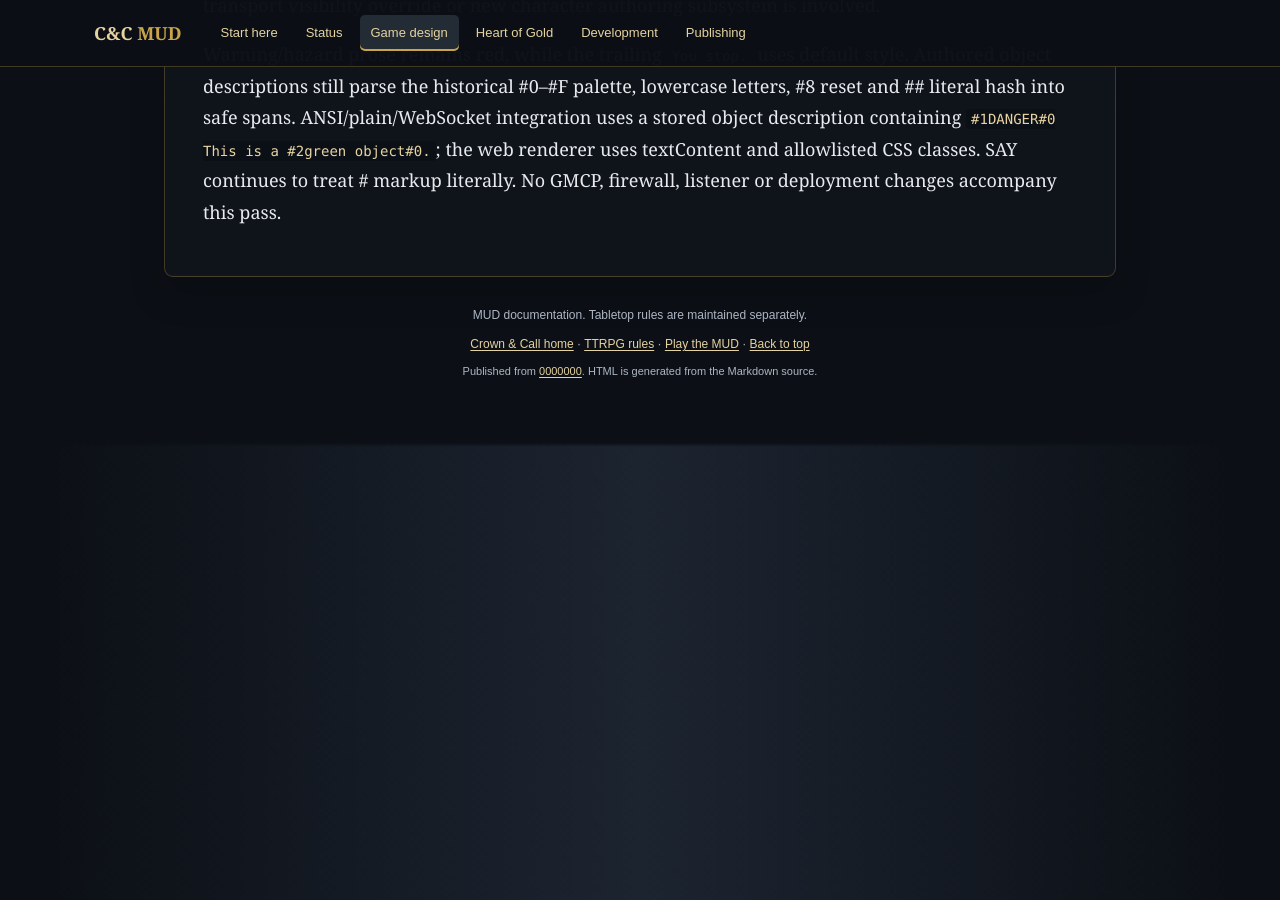
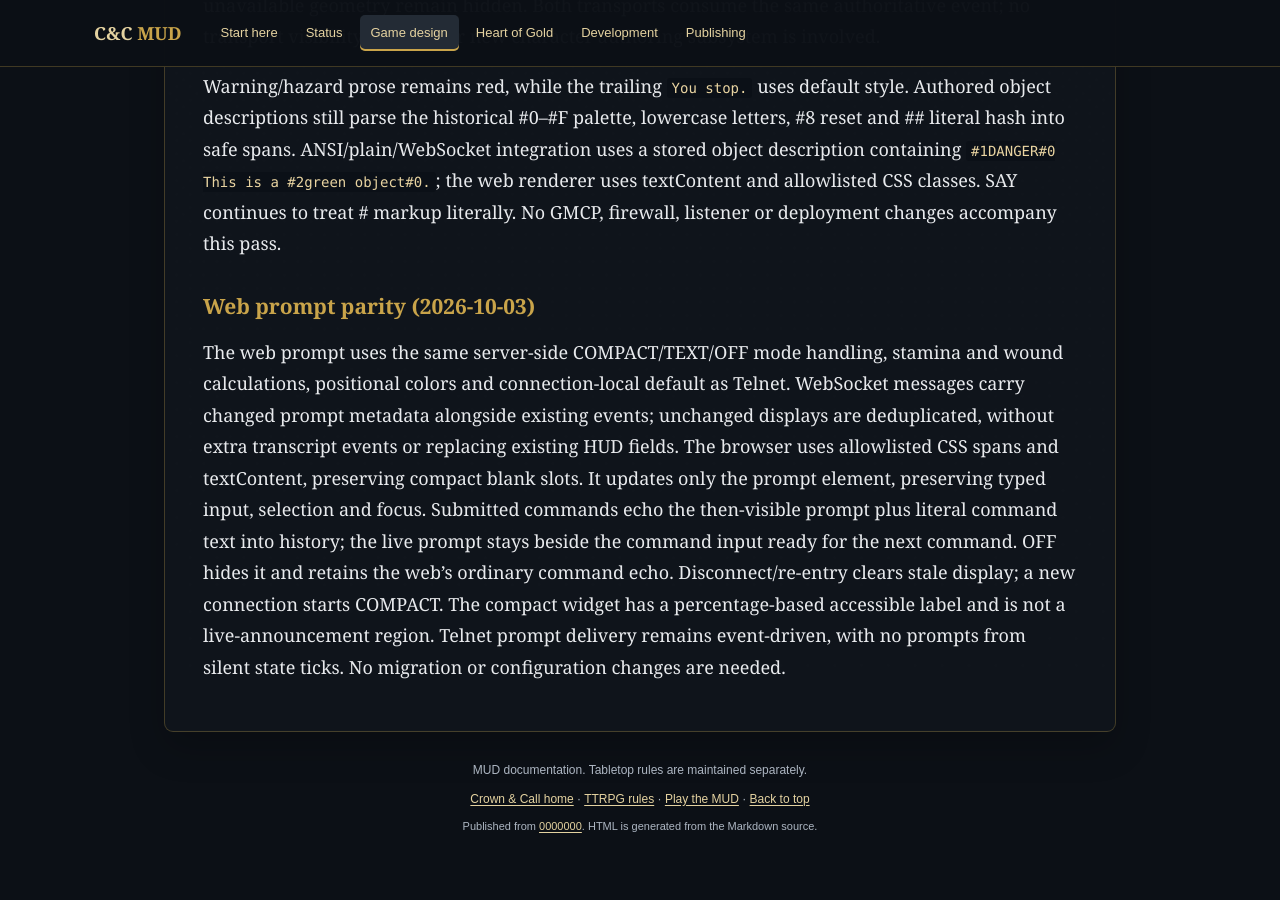
Before and after one commit to twpaige/ForgottenWords, a Jekyll site: the page built from CCMud/DESIGN.md, in a window 1280 px wide and 900 px high, scrolled down 49617 px. Built offline with Jekyll 4.4.1, drawn with Linux system fonts in a browser that asks for light colours; some of the changed text lies outside the part shown.

Commit message:
Document shared web and terminal prompt behavior

```diff
--- a/CCMud/DESIGN.md
+++ b/CCMud/DESIGN.md
@@ -1550,10 +1550,10 @@ ports, GMCP, terrain rules or gameplay tuning values are introduced.
 
 ### Traditional-client Alpha prompt and visibility polish (2026-10-03)
 
-Terminal sessions default to COMPACT. `PROMPT COMPACT`, `PROMPT TEXT` and `PROMPT OFF`
-change only the current connection; `PROMPT` reports the mode and usage. These are
-adapter preferences alongside ANSI ON/OFF, with no preference table. Web clients keep
-their existing HUD and receive no terminal prompt text.
+Web and terminal sessions default to COMPACT. `PROMPT COMPACT`, `PROMPT TEXT` and `PROMPT OFF`
+change only the current connection; `PROMPT` reports the mode and usage. Prompt commands are handled by the shared session with no preference table. ANSI ON/OFF
+remains terminal-specific. Web clients keep their existing HUD and add the same prompt
+beside the command input. On narrow screens, TEXT mode can wrap above the input.
 
 COMPACT is `<||||||/******>` with six fixed positions on each side; depleted positions
 become spaces on the right. Stamina uses `ceil(6 * clamp(current / configured_max, 0, 1))`:
@@ -1599,3 +1599,19 @@ Authored object descriptions still parse the historical #0–#F palette, lowerca
 stored object description containing `#1DANGER#0 This is a #2green object#0.`; the web
 renderer uses textContent and allowlisted CSS classes. SAY continues to treat # markup
 literally. No GMCP, firewall, listener or deployment changes accompany this pass.
+
+
+### Web prompt parity (2026-10-03)
+
+The web prompt uses the same server-side COMPACT/TEXT/OFF mode handling, stamina and
+wound calculations, positional colors and connection-local default as Telnet. WebSocket
+messages carry changed prompt metadata alongside existing events; unchanged displays
+are deduplicated, without extra transcript events or replacing existing HUD fields.
+The browser uses allowlisted CSS spans and textContent, preserving compact blank slots.
+It updates only the prompt element, preserving typed input, selection and focus.
+Submitted commands echo the then-visible prompt plus literal command text into history;
+the live prompt stays beside the command input ready for the next command. OFF hides
+it and retains the web's ordinary command echo. Disconnect/re-entry clears stale display;
+a new connection starts COMPACT. The compact widget has a percentage-based accessible
+label and is not a live-announcement region. Telnet prompt delivery remains event-driven,
+with no prompts from silent state ticks. No migration or configuration changes are needed.
```
Also changed, not shown: CCMud/COMMANDS.md (+3 -1 lines), CCMud/STATUS.md (+21 -0 lines).
